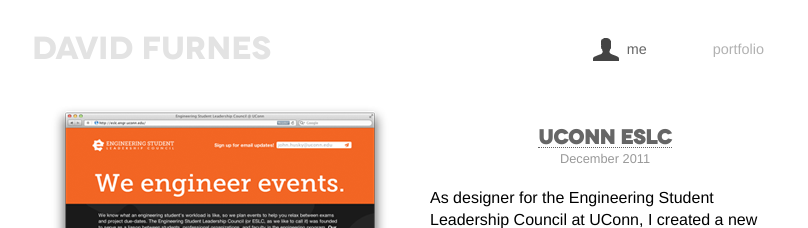
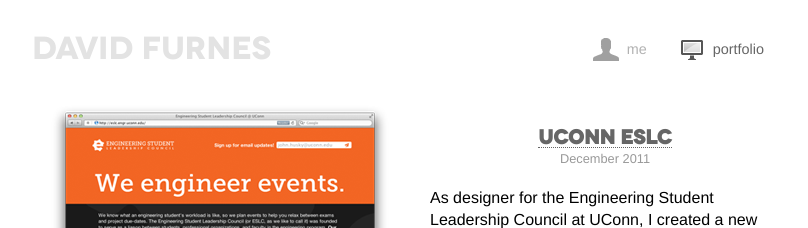
Before and after one commit to DFurnes/dfurnes.com, a Jekyll site: the page portfolio/index.html, which Jekyll copies as it is, in a window 1280 px wide. Shown: the top 228 px of the page, without its empty margins (234-1042 px from the left). Built offline with Jekyll 4.4.1, drawn with Linux system fonts in a browser that asks for light colours.

Commit message:
Bugfixes.

```diff
--- a/dfurnes.css
+++ b/dfurnes.css
@@ -136,10 +136,10 @@
   text-transform: lowercase;
   border-bottom: 0;
   opacity: 0.5;
-  transition: opacity 0.5s;
-  -moz-transition: opacity 0.5s;
-  -webkit-transition: opacity 0.5s;
-  -o-transition: opacity 0.5s;
+  transition: opacity 0.5s, color 0.5s;
+  -moz-transition: opacity 0.5s, color 0.5s;
+  -webkit-transition: opacity 0.5s, color 0.5s;
+  -o-transition: opacity 0.5s, color 0.5s;
 }
 
 #menu a:active {
@@ -147,15 +147,16 @@
 }
 
 .me {
-  background: url('images/me.png') no-repeat 0 50%;
+  background: url('images/me.png') no-repeat 0 50% !important;
 }
 
 .portfolio {
-  background: url('images/portfolio.png') no-repeat 0 50%%;
+  background: url('images/portfolio.png') no-repeat 0 50% !important;
 }
 
 #menu a:hover {
   opacity: 0.8;
+  color: #787878;
 }
 
 #menu a.active {
--- a/portfolio/index.html
+++ b/portfolio/index.html
@@ -29,8 +29,8 @@
   <h1 id="name"><a href="http://dfurnes.com/">David Furnes</a></h1>
 
 	<ul id="menu">
-  	<li><a class="me active" href="http://dfurnes.com/">Me</a></li>
-  	<li><a class="portfolio" href="#">Portfolio</a></li>
+  	<li><a class="me" href="http://dfurnes.com/">Me</a></li>
+  	<li><a class="portfolio active" href="#">Portfolio</a></li>
   </ul>
 
   <div id="content">
```
